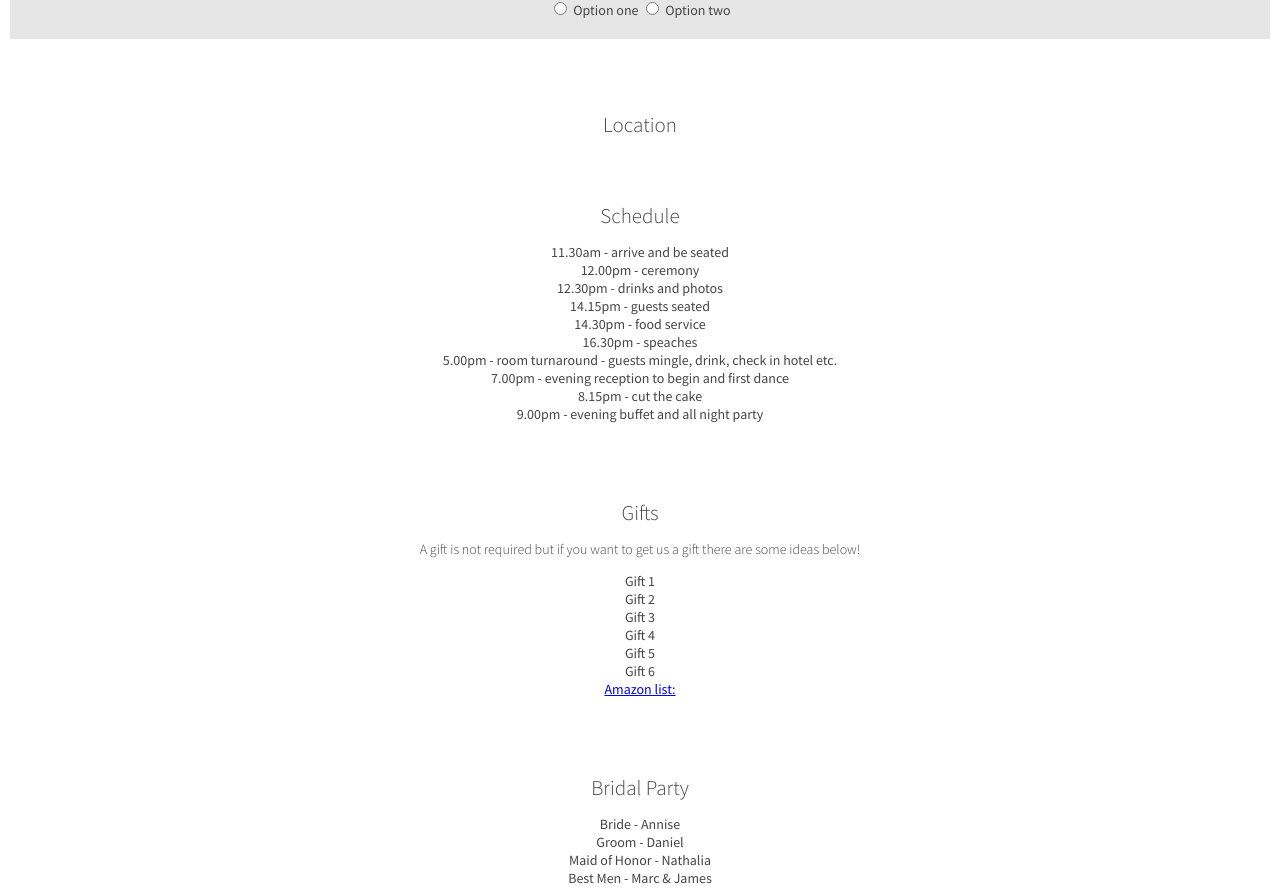
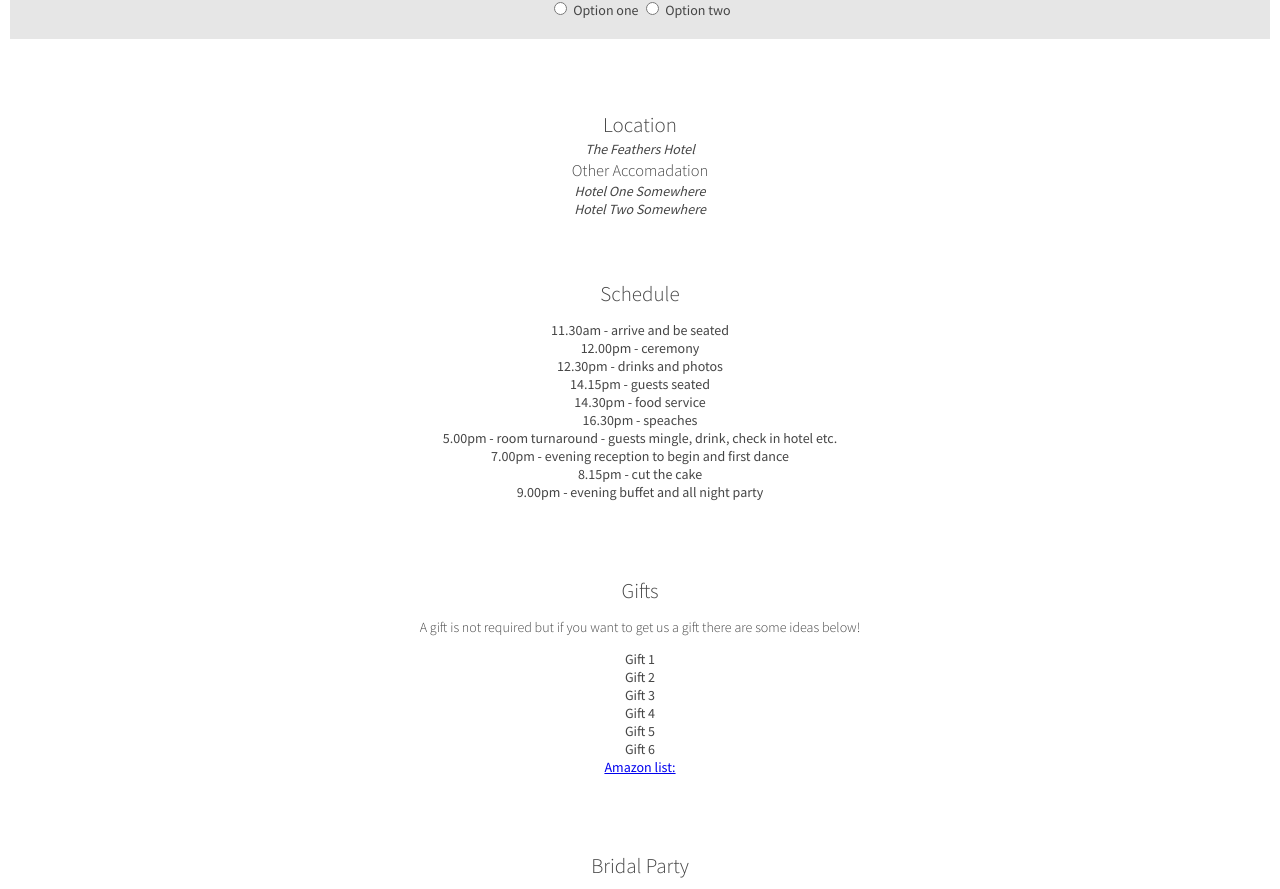
Before and after one commit to DannnB/weddingorama, a Vue app: page / in a window 1280 px wide. Shown: the part 1050-1939 px from the top of the page. Built offline with nearby package versions, Linux system fonts and the light colour scheme.

Commit message:
add location

```diff
--- a/src/components/Location.vue
+++ b/src/components/Location.vue
@@ -1,6 +1,18 @@
 <template>
     <section class="location">
         <h2>Location</h2>
+        <address>
+            The Feathers Hotel
+        </address>
+        <h3>Other Accomadation</h3>
+        <address>
+            Hotel One
+            Somewhere
+        </address>
+        <address>
+            Hotel Two
+            Somewhere
+        </address>
     </section>
 </template>
 
```
Also changed, not shown: 1 other file (tests, documents, lock files or other folders).
